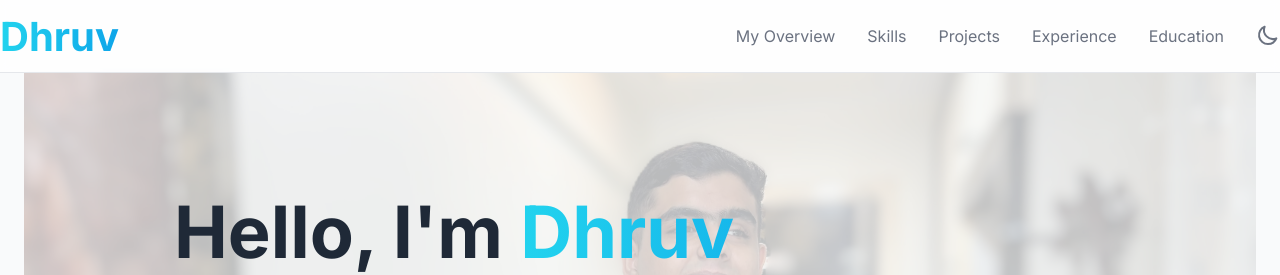
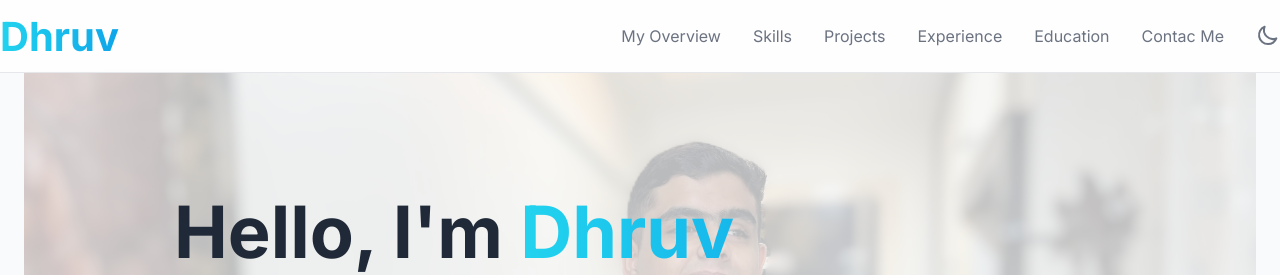
Before and after one commit to dhruv1946/my-portfolio, a plain HTML site: page index.html in a window 1280 px wide. Shown: the top 275 px of the page. Drawn offline with Linux system fonts and the light colour scheme.

Commit message:
Update index.html

```diff
--- a/index.html
+++ b/index.html
@@ -18,6 +18,7 @@
                     <a href="#projects" class="nav-link">Projects</a>
                     <a href="#experience" class="nav-link">Experience</a>
                     <a href="#education" class="nav-link">Education</a>
+                    <a href="#education" class="nav-link">Contac Me</a>
                 </nav>
                 <button id="theme-toggle" class="theme-toggle-button">
                     <svg id="moon-icon" class="icon" fill="none" stroke="currentColor" viewBox="0 0 24 24"><path stroke-linecap="round" stroke-linejoin="round" stroke-width="2" d="M20.354 15.354A9 9 0 018.646 3.646 9.003 9.003 0 0012 21a9.003 9.003 0 008.354-5.646z"></path></svg>
```
